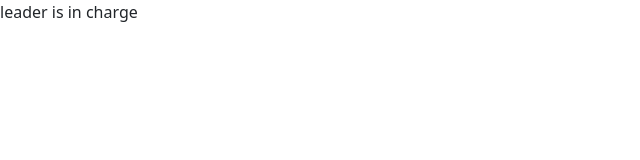
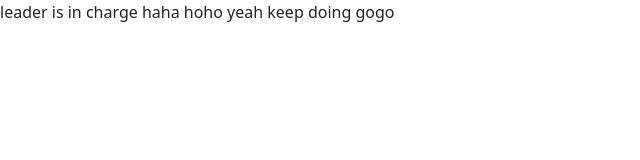
Before and after one commit to ChoonB/CP_test2, a plain HTML site: page index.html in a window 1280 px wide. Shown: the whole page, without its empty margins (0-640 px from the left). Drawn offline with nearby package versions, Linux system fonts and the light colour scheme; a web font is replaced by a local one.

Commit message:
second commit

```diff
--- a/index.html
+++ b/index.html
@@ -16,6 +16,11 @@
 <body>
     <nav>
         leader is in charge
+        haha
+        hoho
+        yeah
+        keep doing
+        gogo
     </nav>
 
     <main>
```
